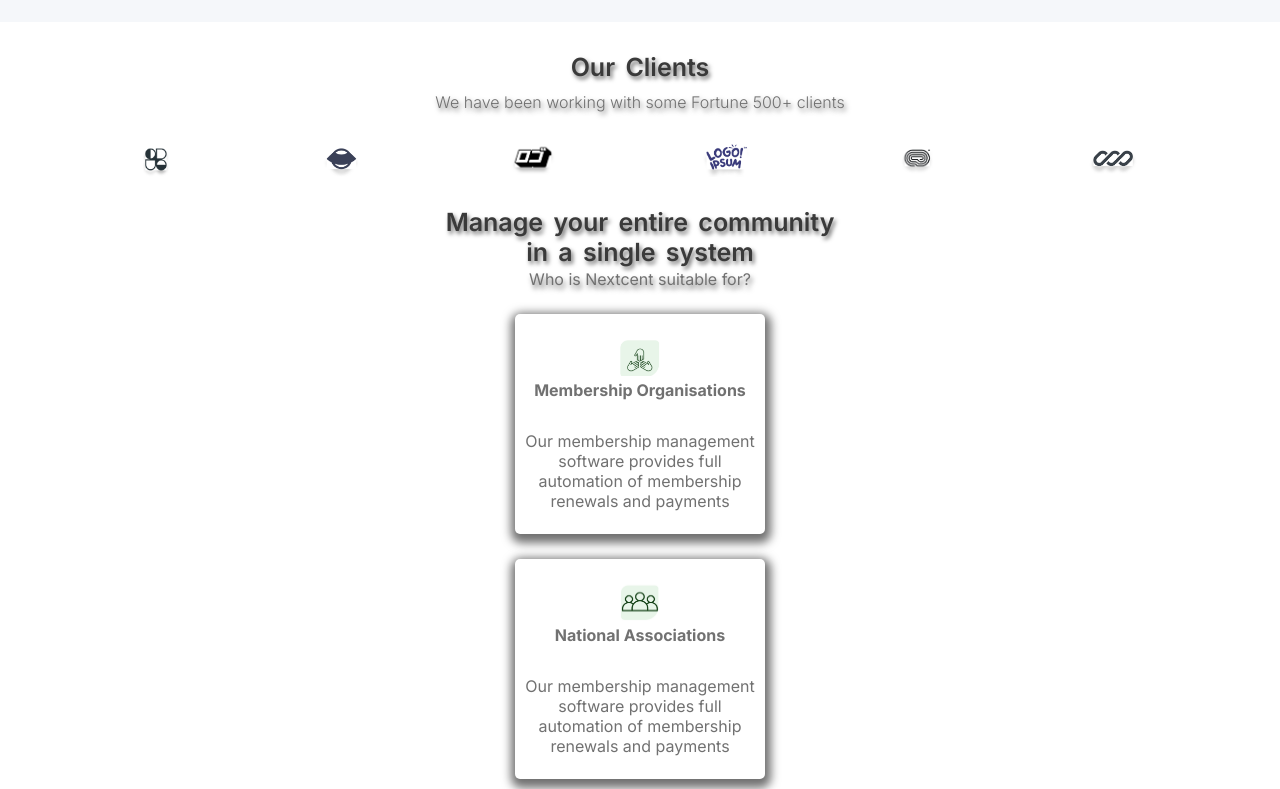
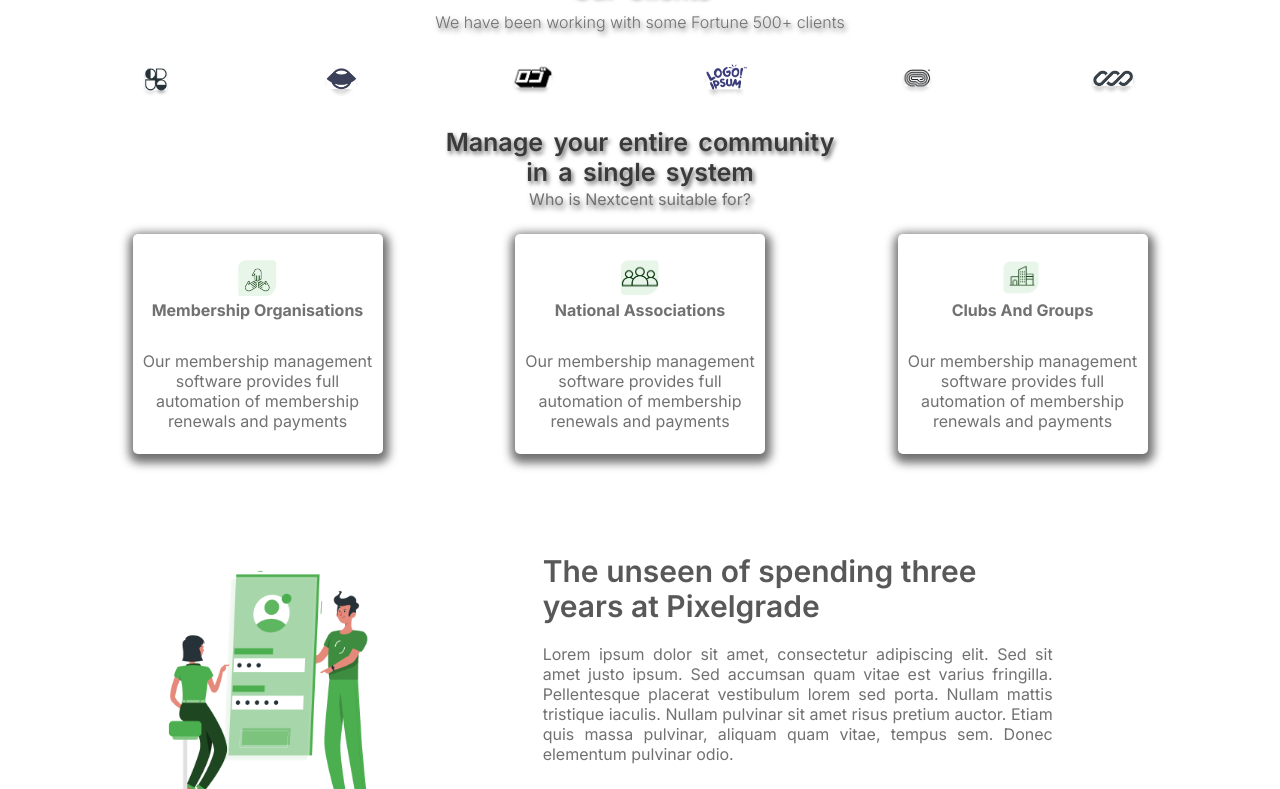
Before and after one commit to A-DILEEP/Landingpage, a React (Create React App) app: page / in a window 1280 px wide. Shown: the part 831-1620 px from the top of the page. Built offline with nearby package versions, Linux system fonts and the light colour scheme.

Commit message:
made some changes on responsiveness

```diff
--- a/src/components/navbar/navbar.css
+++ b/src/components/navbar/navbar.css
@@ -72,7 +72,7 @@
   }
 }
 
-@media only screen and (min-width:768px){
+@media only screen and (max-width:768px){
   .navbar-items{
     font-size: 12px;
   }
--- a/src/containers/community/community.css
+++ b/src/containers/community/community.css
@@ -3,6 +3,7 @@
   display: flex;
   flex-direction: column;
   align-items: center;
+  margin-bottom: 20px;
 }
 .community-heading {
   font-weight: 600;
@@ -56,7 +57,7 @@
   }
 }
 
-@media only screen and (min-width:768px){
+@media only screen and (max-width:768px){
   .boxes{
     display: flex;
     flex-direction: column;
--- a/src/containers/customers/customers.css
+++ b/src/containers/customers/customers.css
@@ -6,6 +6,7 @@
     align-items: center;
     font-family: var(--font-family);
     background-color: var(--silver-bg);
+    padding-left: 10rem;
 }
 .customers-left img{
     width: 227px;
@@ -95,7 +96,7 @@
     }
 }
 
-@media only screen and (min-width:768px){
+@media only screen and (max-width:768px){
     .customers{
         display: flex;
         flex-direction: column;
--- a/src/containers/footer/footer.css
+++ b/src/containers/footer/footer.css
@@ -159,7 +159,7 @@
   }
 }
 
-@media only screen and (min-width:768px){
+@media only screen and (max-width:768px){
   .footer-bottom{
     display: grid;
     height: max-content;
--- a/src/containers/header/header.css
+++ b/src/containers/header/header.css
@@ -86,7 +86,7 @@
   }
 }
 
-@media only screen and (min-width:768px){
+@media only screen and (max-width:768px){
   .header{
     height: 100vh;
   }
--- a/src/containers/helping/helping.css
+++ b/src/containers/helping/helping.css
@@ -61,7 +61,7 @@
   }
 }
 
-@media only screen and (min-width:768px) {
+@media only screen and (max-width:768px) {
   .helping{
     display: flex;
     flex-direction: column;
--- a/src/containers/howToDesgin/howtodesign.css
+++ b/src/containers/howToDesgin/howtodesign.css
@@ -63,7 +63,7 @@
     }
  }
 
-@media only screen and (min-width: 768px){
+@media only screen and (max-width: 768px){
     .HowToDesign{
         display: flex;
         flex-direction: column;
--- a/src/containers/marketing/marketing.css
+++ b/src/containers/marketing/marketing.css
@@ -53,7 +53,7 @@
         height: auto;
     }
 }
-@media only screen and (min-width:768px){
+@media only screen and (max-width:768px){
     .marketingBottom{
         margin-top: 3rem;
         display: grid;
--- a/src/containers/pixelgrade/pixel.css
+++ b/src/containers/pixelgrade/pixel.css
@@ -72,7 +72,7 @@
   }
 }
 
-@media only screen and (min-width:768px){
+@media only screen and (max-width:768px){
   .pixelgrade{
     display: flex;
     flex-direction: column;
```
